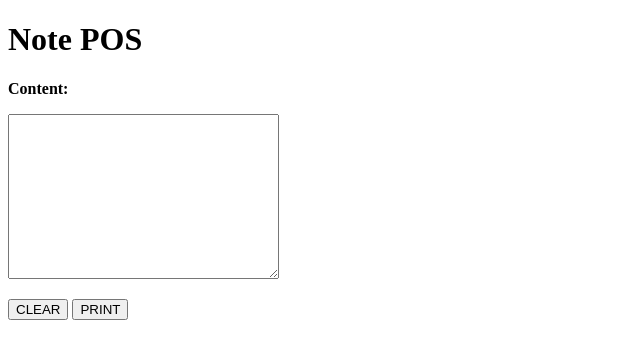
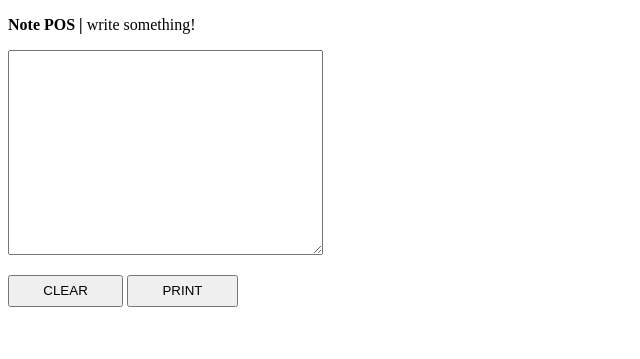
Before and after one commit to focusheart/notepos, a Flask app: page / in a window 1280 px wide. Shown: the top 359 px of the page, without its empty margins (0-640 px from the left). Run offline with Flask 2, Linux system fonts and the light colour scheme.

Commit message:
update the display style

```diff
--- a/server.py
+++ b/server.py
@@ -31,13 +31,13 @@ def p():
         return render_template('p.html')
 
     c_encoded = c.encode('gbk')
-    open(LP_PATH, 'w').write(c_encoded)
-    open(LP_PATH, 'w').write('\n'*5)
+    open(LP_PATH, 'w').write(c_encoded + '\n'*5)
 
     if r=='json':
         return jsonify({'success':True})
     else:
-        return 'OK, <a href="javascript:history.go(-1);">Go Back</a>'
+        return render_template('r.html')
+
 
 if __name__ == '__main__':
     app.run(host=HOST, port=PORT)
--- a/templates/p.html
+++ b/templates/p.html
@@ -1,13 +1,12 @@
 {% extends "layout.html" %}
 {% block title %}Note POS{% endblock %}
 {% block main %}
-<h1>Note POS</h1>
 <form method="POST" action="/p">
-    <p><b>Content:</b></p>
-    <textarea name="c" cols="30" rows="10" style="padding: .5em;"></textarea>
+    <p><b>Note POS |</b> write something!</p>
+    <textarea name="c" cols="30" rows="8" style="padding:.5em; line-height:1.5em; font-size: 1.2em;"></textarea>
     <p>
-        <button type="button" onclick="document.getElementsByTagName('textarea')[0].value='';">CLEAR</button>
-        <button type="submit">PRINT</button>
+        <button style="padding:.5em 2.5em;" type="button" onclick="document.getElementsByTagName('textarea')[0].value='';">CLEAR</button>
+        <button style="padding:.5em 2.5em;" type="submit">PRINT</button>
     </p>
 </form>
 {% endblock %}
```
Also changed, not shown: templates/r.html (added, +10 -0 lines).
